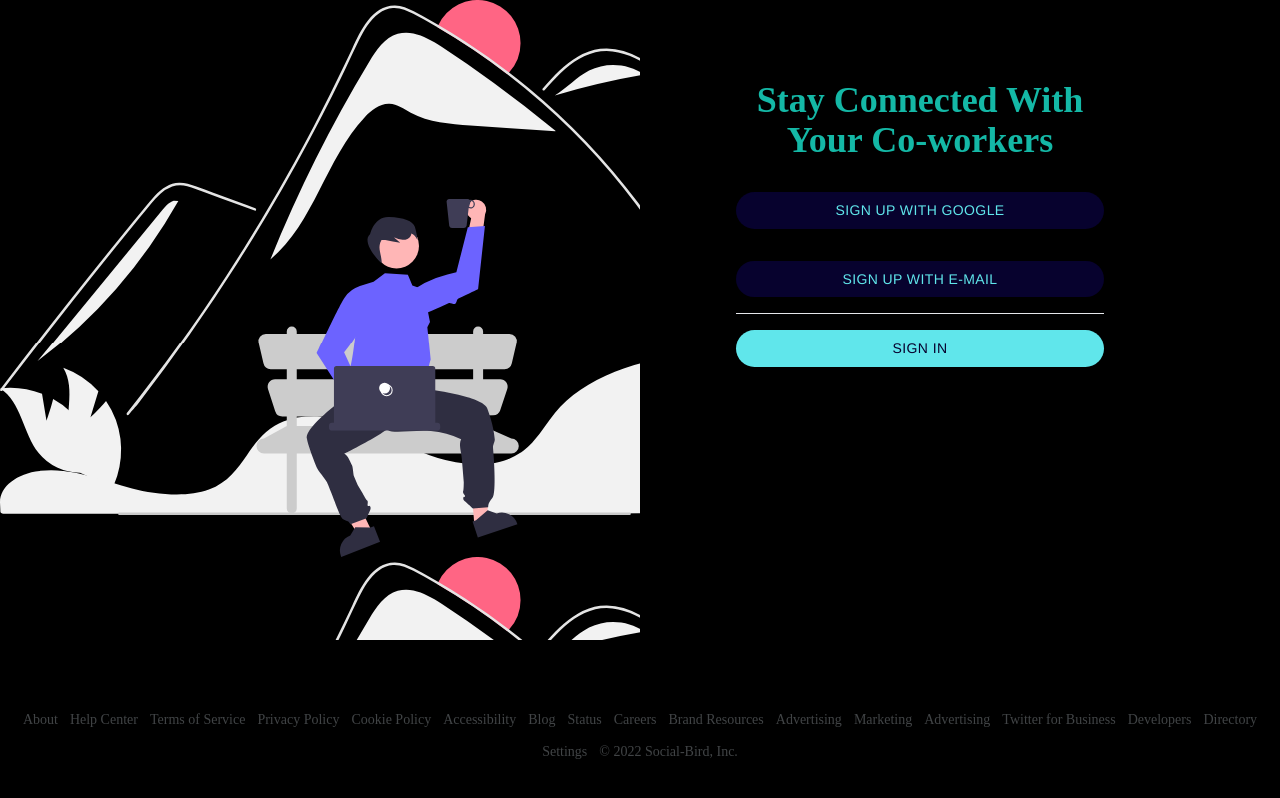
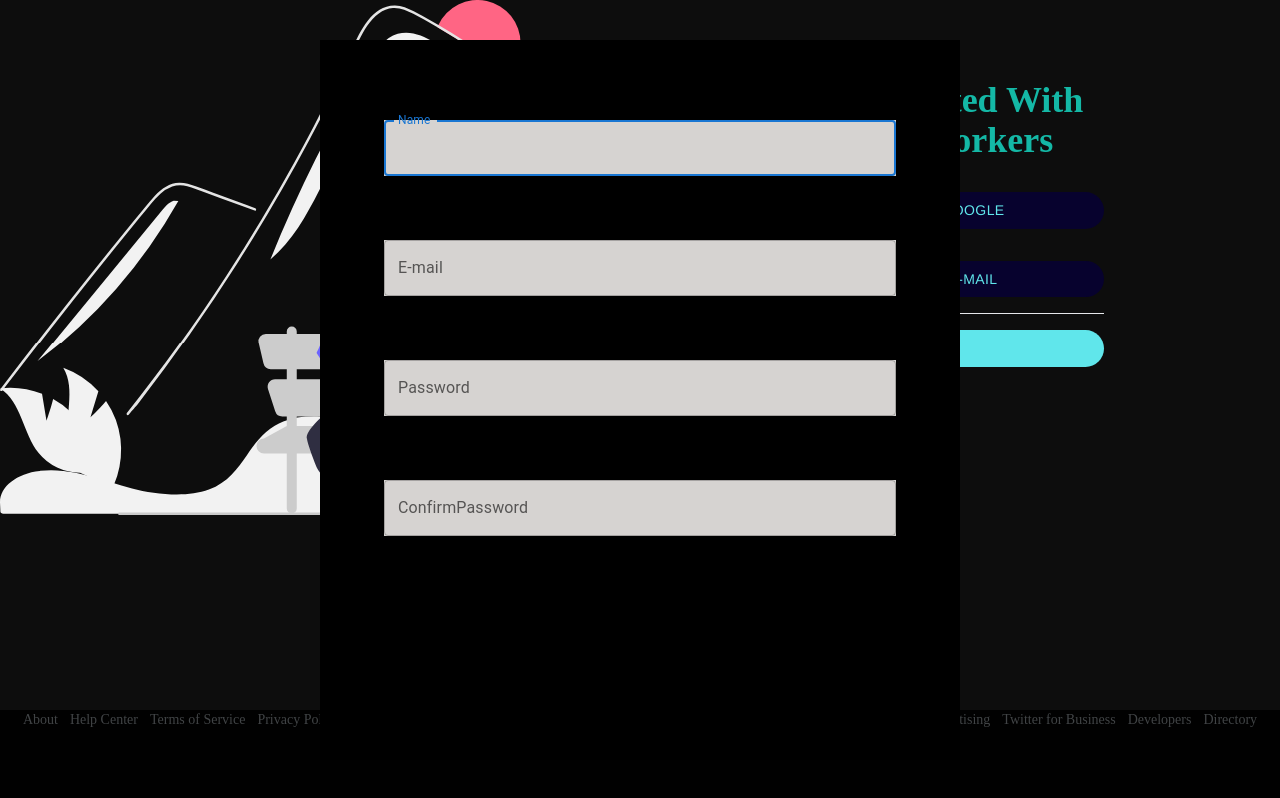
Before and after one commit to sahitm/Remoter-Social-Media, a React (Vite) app: page / in a window 1280 px wide. Both pictures are taken after a click on the button "SIGN UP WITH E-MAIL". Built offline with nearby package versions, Linux system fonts and the light colour scheme.

Commit message:
style - added register page and style

```diff
--- a/src/Authentication/LandingPage.css
+++ b/src/Authentication/LandingPage.css
@@ -1,5 +1,5 @@
 .LandingPage{
-    background-color:black;
+    background-color:rgba(0, 0, 0, 0.95);
     color: white;
     height: 100vh;
     width: 100vw;
@@ -39,6 +39,6 @@
     font-family: 'Franklin Gothic Medium', 'Arial Narrow', Arial, sans-serif !important;
 }
 
-Footer{
-    background-color: black;
+.footer{
+    background-color:rgba(0, 0, 0, 0.95);
 }
--- a/src/Authentication/LandingPage.jsx
+++ b/src/Authentication/LandingPage.jsx
@@ -2,6 +2,8 @@ import React from 'react'
 import './LandingPage.css'
 import Footer from './Footer'
 import { Button } from '@mui/material';
+import Popup from 'reactjs-popup';
+import Register from './UserDetails/Register';
 
 function LandingPage() {
   return (
@@ -13,7 +15,9 @@ function LandingPage() {
             Stay Connected With Your Co-workers
             </h3>
             <Button className="signupBtn sbtn">Sign Up With Google</Button>
-            <Button className="signupBtn sbtn">Sign Up With E-mail</Button>
+            <Popup trigger={<Button className="signupBtn sbtn">Sign Up With E-mail</Button>} modal>
+                <Register />
+            </Popup>
             <hr />
             <Button className='signInBtn sbtn' >Sign In</Button>
         </div>
--- /dev/null
+++ b/src/Authentication/UserDetails/Register.css
@@ -0,0 +1,22 @@
+.register{
+
+    background-color: black;
+    display: flex;
+    flex-direction: column;
+    padding: 3rem 2rem;
+    width: 50vw;
+    height: 90vh;
+}
+
+.register--input{
+    margin: 2rem !important;
+}
+
+@media (max-width:768px) {
+
+    .register{
+        width: 90vw;
+        height: 90vh;
+    }
+
+}
--- /dev/null
+++ b/src/Authentication/UserDetails/Register.jsx
@@ -0,0 +1,17 @@
+import { TextField } from '@mui/material'
+import React from 'react'
+import './Register.css'
+
+function Register() {
+
+  return (
+    <div className='register' >
+        <TextField className='bg-stone-300 register--input' label="Name" variant="outlined" />
+        <TextField className='bg-stone-300 register--input' label="E-mail" variant="outlined" />
+        <TextField className='bg-stone-300 register--input' label="Password" variant="outlined" />
+        <TextField className='bg-stone-300 register--input' label="ConfirmPassword" variant="outlined" />
+    </div>
+  )
+}
+
+export default Register
```
